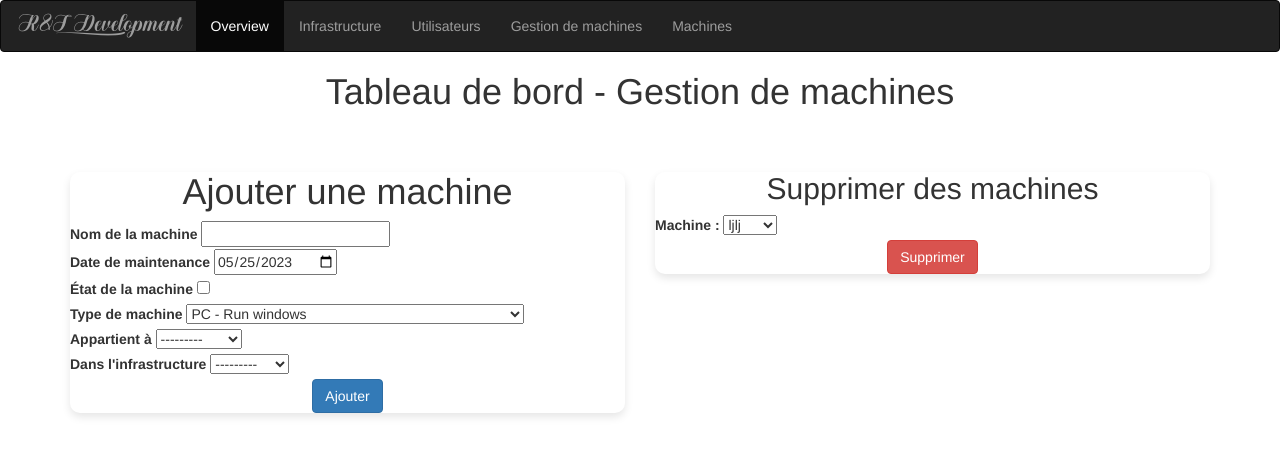
After one commit to AnthonyChp/SAE_DJANGO, a Django app: page /computerApp/menu/gestion-machines in a window 1280 px wide. The commit adds this page. Shown: the top 456 px of the page. Run offline with Django 4.2, Linux system fonts and the light colour scheme; data comes from the database, SQL or seed files in the repository; some libraries are stand-ins or nearby versions.

Commit message:
Add files via upload

```diff
--- /dev/null
+++ b/computermngt/computerApp/templates/computerApp/gerer/gestion_machines.html
@@ -0,0 +1,89 @@
+{% extends "computerApp/menu.html"%}
+
+{% block navbar%}
+    <nav class="navbar navbar-inverse navbar-fixed-">
+      <div class="container-fluid">
+        <div class="navbar-header">
+          <button type="button" class="navbar-toggle" data-toggle="collapse" data-target="#myNavbar">
+            <span class="icon-bar"></span>
+            <span class="icon-bar"></span>
+            <span class="icon-bar"></span>
+          </button>
+          <a class="navbar-brand" href="../menu">R&T D___evelopment</a>
+        </div>
+        <div class="collapse navbar-collapse" id="myNavbar">
+          <ul class="nav navbar-nav">
+            <li class="active"><a href="../menu">Overview</a></li>
+            <li><a href="../menu/gestion-infra">Infrastructure</a></li>
+            <li><a href="../menu/gestion-user">Utilisateurs</a></li>
+            <li><a href="">Gestion de machines</a></li>
+            <li><a href="#">Machines</a></li>
+          </ul>
+        </div>
+      </div>
+    </nav>
+{%endblock%}
+
+{% block content %}
+
+<h1>Tableau de bord - Gestion de machines</h1>
+
+<div class="container">
+  <div class="row justify-content-center align-items-center vh-100">
+    <div class="col-md-6">
+      <div class="card p-4">
+        <h1 class="mt-5 text-center">Ajouter une machine</h1>
+        <form method="post" class="my-4">
+          {% csrf_token %}
+          <div class="mb-3">
+            <label for="{{ form.nom.id_for_label }}" class="form-label">Nom de la machine</label>
+            {{ form.nom }}
+          </div>
+          <div class="mb-3">
+            <label for="{{ form.maintenanceDate.id_for_label }}" class="form-label">Date de maintenance</label>
+            {{ form.maintenanceDate }}
+          </div>
+          <div class="mb-3">
+            <label for="{{ form.etat.id_for_label }}" class="form-label">État de la machine</label>
+            {{ form.etat }}
+          </div>
+          <div class="mb-3">
+            <label for="{{ form.mach.id_for_label }}" class="form-label">Type de machine</label>
+            {{ form.mach }}
+          </div>
+          <div class="mb-3">
+            <label for="{{ form.appartient.id_for_label }}" class="form-label">Appartient à</label>
+            {{ form.appartient }}
+          </div>
+          <div class="mb-3">
+            <label for="{{ form.infra.id_for_label }}" class="form-label">Dans l'infrastructure</label>
+            {{ form.infra }}
+          </div>
+          <div class="text-center">
+            <button type="submit" class="btn btn-primary">Ajouter</button>
+          </div>
+        </form>
+      </div>
+    </div>
+    <div class="col-md-6">
+      <div class="card p-4">
+        <h2 class="mt-5 text-center">Supprimer des machines</h2>
+        <form method="POST" action="{% url 'gestion-machines' %}">
+          {% csrf_token %}
+          <div class="mb-3">
+            <label for="machine" class="form-label">Machine :</label>
+            <select name="machine" class="form-select">
+              {% for machine in machines %}
+              <option value="{{ machine.id }}">{{ machine.nom }}</option>
+              {% endfor %}
+            </select>
+          </div>
+          <div class="text-center">
+            <button type="submit" class="btn btn-danger">Supprimer</button>
+          </div>
+        </form>
+      </div>
+    </div>
+  </div>
+</div>
+{% endblock %}
--- a/computermngt/computerApp/templates/computerApp/menu.html
+++ b/computermngt/computerApp/templates/computerApp/menu.html
@@ -27,9 +27,9 @@
         <div class="collapse navbar-collapse" id="myNavbar">
           <ul class="nav navbar-nav">
             <li class="active"><a href="">Overview</a></li>
-            <li><a href="#">Infrastructure</a></li>
-            <li><a href="#">Utilisateurs</a></li>
-            <li><a href="menu/add-machine">Ajout de machines</a></li>
+            <li><a href="../computerApp/menu/gestion-infra">Infrastructure</a></li>
+            <li><a href="../computerApp/menu/gestion-user">Utilisateurs</a></li>
+            <li><a href="../computerApp/menu/gestion-machines">Gestion de machines</a></li>
             <li><a href="#">Machines</a></li>
           </ul>
         </div>
@@ -47,8 +46,8 @@
           <div class="card">
             <div class="card-body">
               <h5 class="card-title">Machines</h5>
-              <p class="card-text">Nombre total de machines : <span id="totalMachines">{{ machine_count }}</span></p>
-              <p class="card-text">Machines actives : <span id="activeMachines">8</span></p>
+              <p class="card-text">Nombre total de machines : <span id="totalMachines">{{ count_machi }}</span></p>
+              <p class="card-text">Machines actives : <span id="activeMachines">{{count_onMach}}</span></p>
             </div>
           </div>
         </div>
@@ -57,8 +56,8 @@
           <div class="card">
             <div class="card-body">
               <h5 class="card-title">Utilisateurs</h5>
-              <p class="card-text">Nombre total d'utilisateurs : <span id="totalUsers">20</span></p>
-              <p class="card-text">Nombre total de responsable : <span id="activeUsers">2</span></p>
+              <p class="card-text">Nombre total d'utilisateurs : <span id="totalUsers">{{count_user}}</span></p>
+              <p class="card-text">Nombre total de responsable : <span id="activeUsers">{{count_rep}}</span></p>
             </div>
           </div>
         </div>
```
Also changed, not shown: other parts of computermngt/computerApp/templates/computerApp/menu.html (+28 -28 lines), computermngt/computerApp/templates/computerApp/gerer/gestion_infra.html (added, +48 -0 lines), computermngt/computerApp/templates/computerApp/gerer/gestion_users.html (added, +49 -0 lines), computermngt/computerApp/templates/computerApp/machine_add.html (+9 -29 lines).
